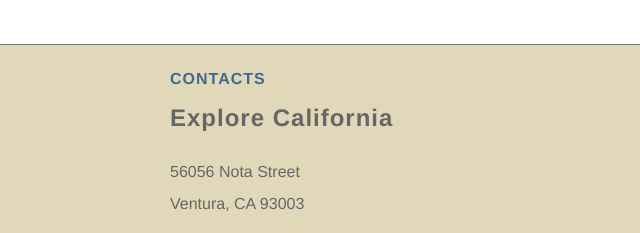
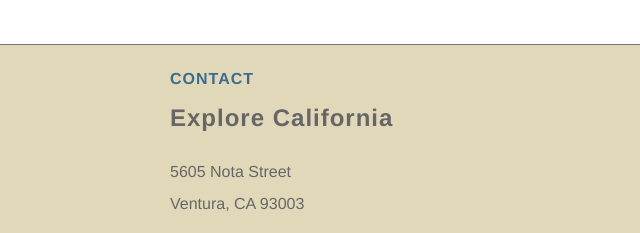
Before and after one commit to gijray/explore_california, a plain HTML site: page resources.html in a window 1280 px wide. Shown: the part 2587-2820 px from the top of the page, 640-1280 px from the left. Drawn offline with Linux system fonts and the light colour scheme.

Commit message:
Undo the change

```diff
--- a/resources.html
+++ b/resources.html
@@ -158,9 +158,9 @@
           </ul>
         </div>
         <div id="companyInfo">
-          <h1>Contacts</h1>
+          <h1>Contact</h1>
           <h2>Explore California</h2>
-          <p>56056 Nota Street<br />
+          <p>5605 Nota Street<br />
             Ventura, CA 93003</p>
           <p>866.555.4310<br />866.555.6337 <em>(24 hour support)</em></p>
         </div>
```
